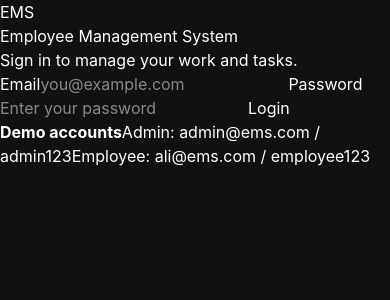
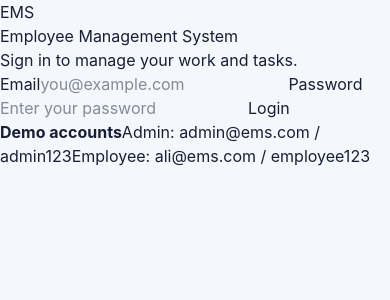
Before and after one commit to codingwithsumera/react-ems-dashboard, a React (Vite) app: page / in a window 390 px wide. Shown: the top 300 px of the page. Built offline with nearby package versions, Linux system fonts and the light colour scheme.

Commit message:
style: create clean responsive EMS base styles

```diff
--- a/src/index.css
+++ b/src/index.css
@@ -1,8 +1,14 @@
 @import "tailwindcss";
 
-* {
-  color: #fff;
+:root {
+  font-family: Inter, ui-sans-serif, system-ui, -apple-system, BlinkMacSystemFont, "Segoe UI", sans-serif;
+  color: #172033;
+  background: #f4f7fb;
+  font-synthesis: none;
+  text-rendering: optimizeLegibility;
 }
-body {
-  background-color: #111;
-}
+
+* { box-sizing: border-box; }
+body { margin: 0; min-width: 320px; background: #f4f7fb; }
+button, input, textarea, select { font: inherit; }
+button { cursor: pointer; }
```
